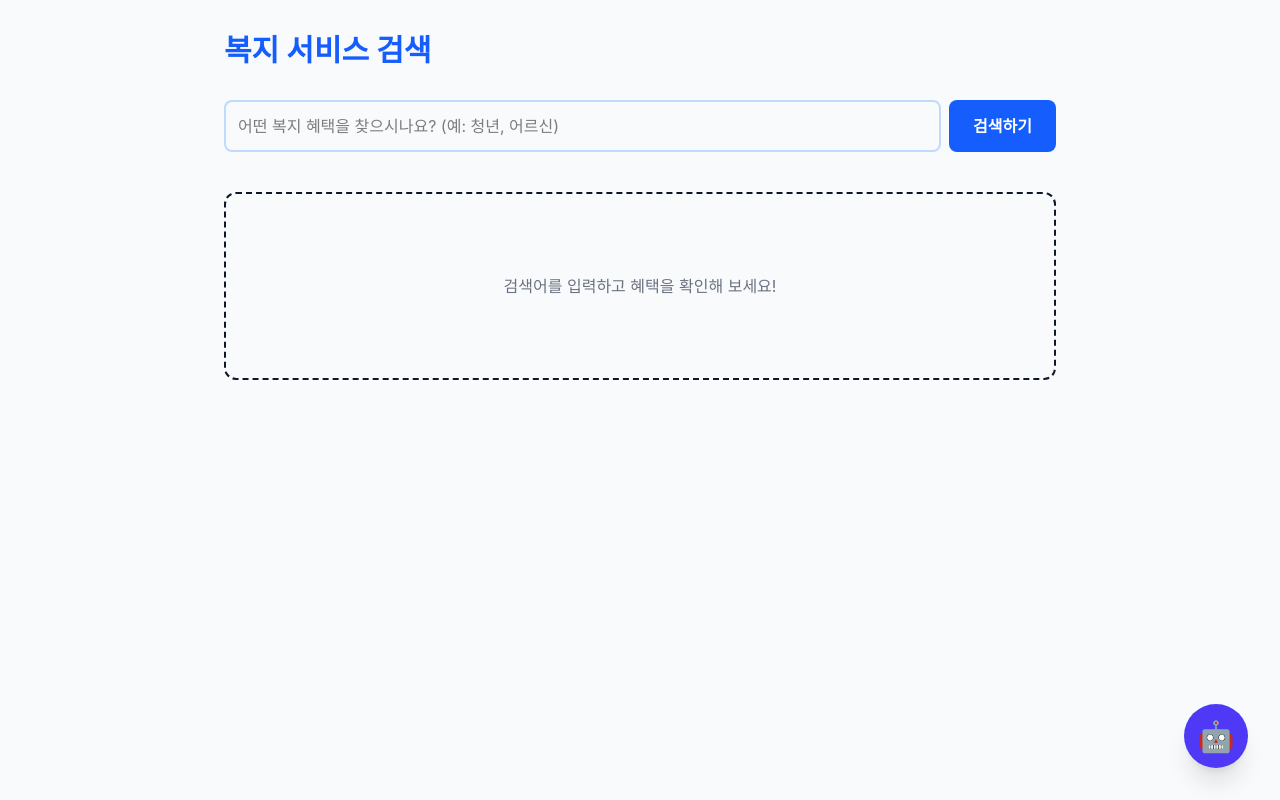
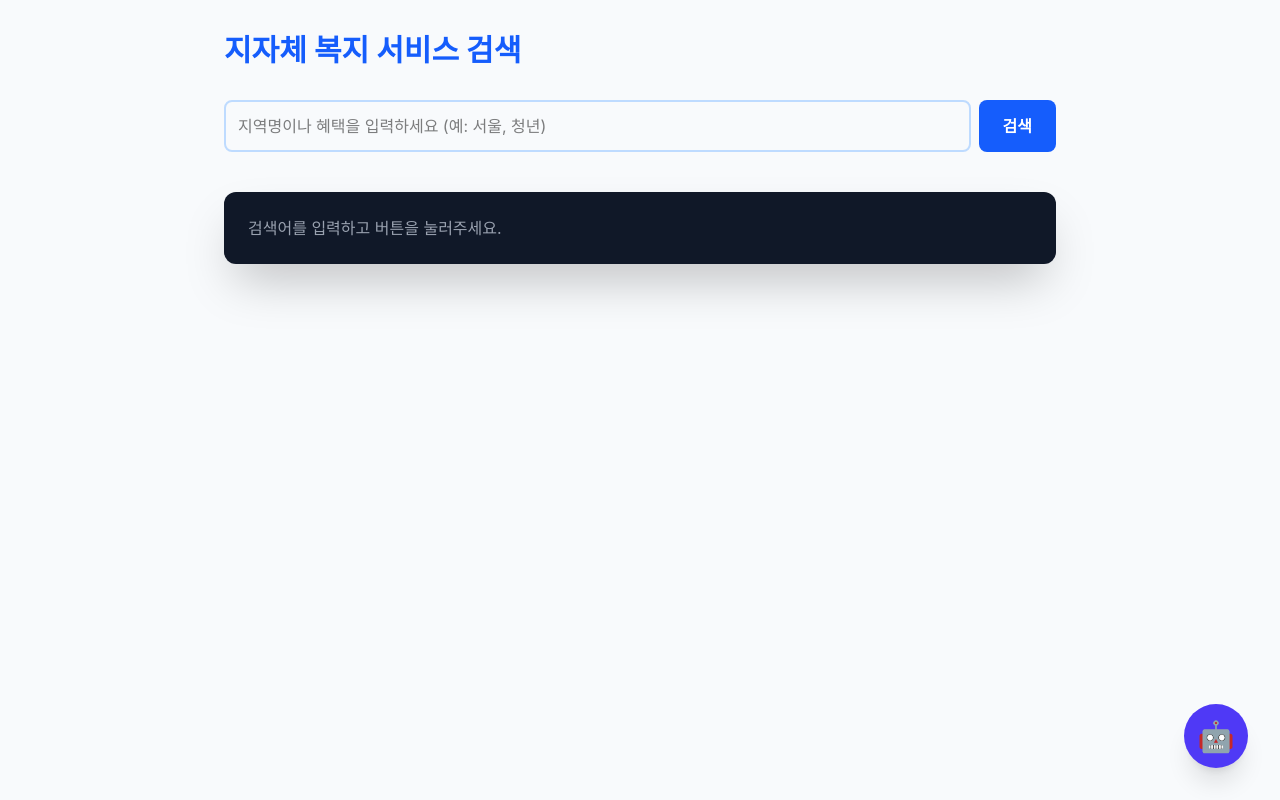
Before and after one commit to turtle815/job-seeker-v3, a Next.js app: page /welfare in a window 1280 px wide. Built offline with nearby package versions, Linux system fonts and the light colour scheme.

Commit message:
final: complete welfare search page

```diff
--- a/app/welfare/page.tsx
+++ b/app/welfare/page.tsx
@@ -1,92 +1,55 @@
 import React from 'react';
 
-// 1. 서버에서 데이터를 가져오는 함수
 async function getWelfareData(query: string) {
   const serviceKey = process.env.WELFARE_API_KEY;
-  const baseUrl = "http://apis.data.go.kr/B554287/NationalWelfareInformations/getNationalWelfarelist";
+  // 사진에서 확인한 정확한 End Point 주소입니다.
+  const baseUrl = "https://apis.data.go.kr/B554287/LocalGovernmentWelfareInformations/LcgvWelfarelist";
 
-  // URL 조립: &_type=json을 붙여서 XML 에러를 방지합니다.
-  const url = `${baseUrl}?serviceKey=${serviceKey}&callTp=L&pageNo=1&numOfRows=10&searchWrd=${encodeURIComponent(query)}&_type=json`;
-
-  console.log("요청 URL 확인용:", url);
+  // XML 데이터를 JSON처럼 부드럽게 받기 위해 &_type=json 을 강제로 붙입니다.
+  const url = `${baseUrl}?serviceKey=${serviceKey}&pageNo=1&numOfRows=10&searchWrd=${encodeURIComponent(query)}&_type=json`;
 
   try {
     const res = await fetch(url, { cache: 'no-store' });
-
-    if (!res.ok) {
-      console.error(`API 서버 응답 에러: ${res.status}`);
-      return null;
-    }
-
     const text = await res.text();
 
-    // 혹시라도 서버가 JSON이 아닌 XML(< 시작)을 보냈는지 확인
+    // 만약 서버에서 JSON 변환을 지원 안 해서 XML(<...)이 날아오면 에러로 처리
     if (text.trim().startsWith('<')) {
-      console.error("서버가 JSON 대신 XML을 보냈습니다. 키 설정을 확인하세요.");
-      return null;
+      return { error: "API 서버가 JSON 형식을 지원하지 않습니다. (XML 응답)" };
     }
 
     return JSON.parse(text);
   } catch (error) {
-    console.error("데이터 로딩 중 치명적 오류:", error);
     return null;
   }
 }
 
-export default async function WelfarePage({
-  searchParams,
-}: {
-  searchParams: { q?: string };
-}) {
+export default async function WelfarePage({ searchParams }: { searchParams: { q?: string } }) {
   const query = searchParams.q || "";
   const data = query ? await getWelfareData(query) : null;
 
   return (
     <div className="p-8 max-w-4xl mx-auto">
-      <h1 className="text-3xl font-bold mb-8 text-blue-600">복지 서비스 검색</h1>
+      <h1 className="text-3xl font-bold mb-8 text-blue-600">지자체 복지 서비스 검색</h1>
 
-      {/* 검색창 구역 */}
       <form action="/welfare" method="GET" className="mb-10 flex gap-2">
         <input
           name="q"
           defaultValue={query}
-          placeholder="어떤 복지 혜택을 찾으시나요? (예: 청년, 어르신)"
-          className="flex-1 border-2 border-blue-200 p-3 rounded-lg focus:outline-none focus:border-blue-500 text-black"
+          placeholder="지역명이나 혜택을 입력하세요 (예: 서울, 청년)"
+          className="flex-1 border-2 border-blue-200 p-3 rounded-lg text-black focus:border-blue-500 outline-none"
         />
-        <button type="submit" className="bg-blue-600 text-white px-6 py-3 rounded-lg font-bold hover:bg-blue-700 transition">
-          검색하기
-        </button>
+        <button type="submit" className="bg-blue-600 text-white px-6 py-3 rounded-lg font-bold">검색</button>
       </form>
 
-      {/* 결과 출력 구역 */}
-      <div className="space-y-6">
-        {!query && (
-          <div className="text-center py-20 bg-gray-50 rounded-xl border-2 border-dashed">
-            <p className="text-gray-500">검색어를 입력하고 혜택을 확인해 보세요!</p>
-          </div>
-        )}
-
-        {query && data && (
-          <div>
-            <h2 className="text-xl font-semibold mb-4 border-b pb-2">
-              '{query}' 검색 결과
-            </h2>
-            {/* 데이터가 있는 경우 깔끔하게 보여주기 */}
-            <div className="bg-gray-900 text-green-400 p-6 rounded-xl overflow-auto max-h-[500px] text-sm shadow-2xl">
-              <pre>{JSON.stringify(data, null, 2)}</pre>
-            </div>
-          </div>
-        )}
-
-        {query && !data && (
-          <div className="p-6 bg-red-50 border border-red-200 rounded-xl text-red-600">
-            <p className="font-bold">데이터를 불러오지 못했습니다.</p>
-            <ul className="list-disc ml-5 mt-2 text-sm">
-              <li>Vercel 환경변수(WELFARE_API_KEY) 이름이 맞는지 확인해 주세요.</li>
-              <li>공공데이터 포털의 키가 [인코딩] 버전인지 확인해 보세요.</li>
-              <li>키가 방금 발급되었다면 1~2시간 뒤에 다시 시도해 보세요.</li>
-            </ul>
-          </div>
+      <div className="bg-gray-900 text-green-400 p-6 rounded-xl overflow-auto shadow-2xl">
+        {query ? (
+          data ? (
+            <pre className="text-sm">{JSON.stringify(data, null, 2)}</pre>
+          ) : (
+            <p className="text-red-400">데이터를 가져오지 못했습니다. API 키 승인 상태를 확인하세요.</p>
+          )
+        ) : (
+          <p className="text-gray-400">검색어를 입력하고 버튼을 눌러주세요.</p>
         )}
       </div>
     </div>
```
